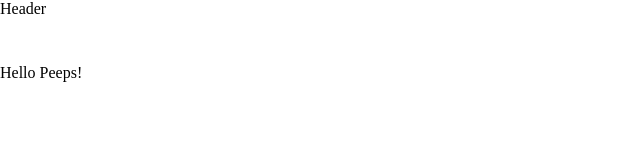
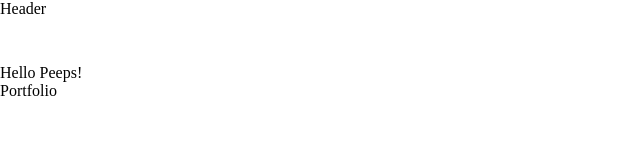
Before and after one commit to justinmandac/vagaryinc, a React app: page / in a window 1280 px wide. Shown: the full height of the page, 0-640 px from the left. Built offline with nearby package versions, Linux system fonts and the light colour scheme.

Commit message:
Created Portfolio Page Component

```diff
--- a/src/app/app.js
+++ b/src/app/app.js
@@ -1,6 +1,7 @@
 import React, { Component, render} from 'react'
 import AppHeader from './app-header'
 
+import PortfolioPage from './portfolio-page'
 
 export default class App extends Component {
     constructor() {
@@ -18,6 +19,7 @@ export default class App extends Component {
             <AppHeader></AppHeader>
             <div className="content">
                 {message}
+                <PortfolioPage></PortfolioPage>
             </div>
         </main>
     }
--- /dev/null
+++ b/src/app/portfolio-page.js
@@ -0,0 +1,20 @@
+import React, {Component, render} from 'react'
+
+export default class PortfolioPage extends Component {
+    constructor() {
+        super()
+        this.state = {
+            title : 'Portfolio',
+            items : [],
+            active: false
+        }
+    }
+
+    render() {
+        const {title} = this.state;
+
+        return <section className="page portfolio-page">
+            {title}
+        </section>
+    }
+}
--- a/src/styles/index.scss
+++ b/src/styles/index.scss
@@ -10,6 +10,7 @@ html, body {
 
 .main {
     min-height: 100vh;
+    position: relative;
 }
 
 /*
```
